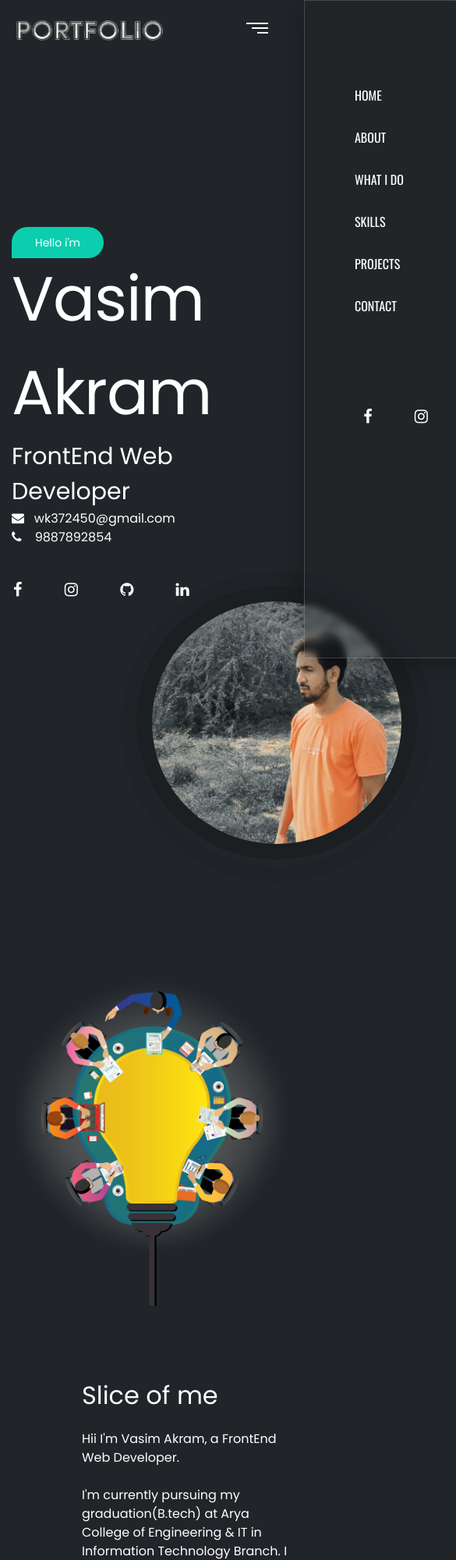
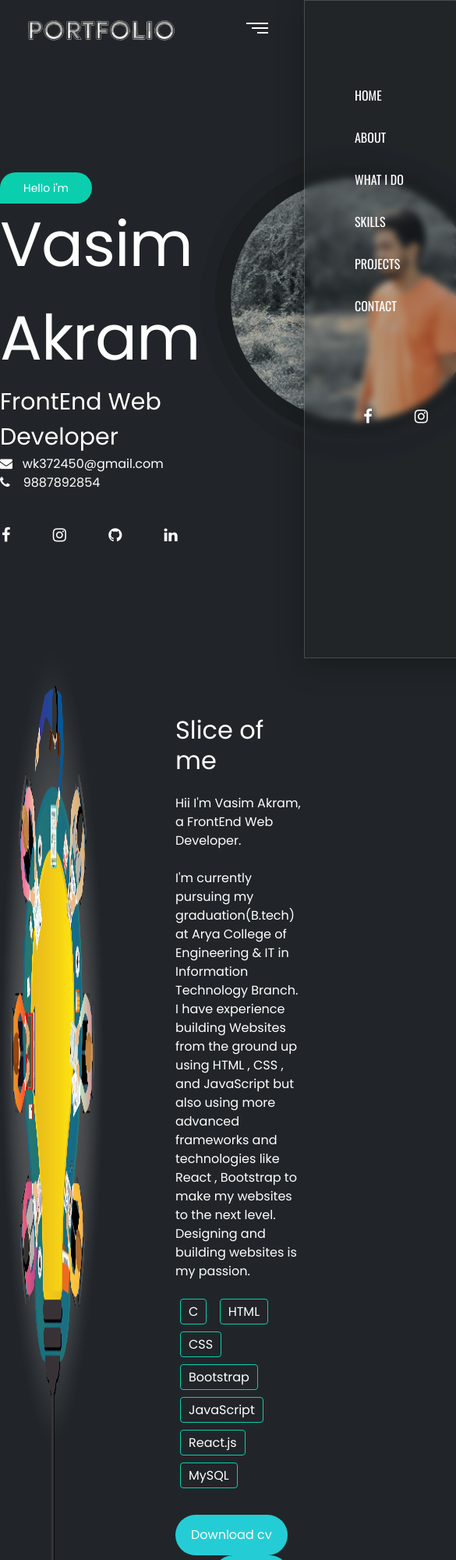
Before and after one commit to va372450/Vasim_Portfolio, a plain HTML site: page index.html in a window 390 px wide. Shown: the top 2000 px of the page at 78% size, 585 px wide, since content can reach past the window. Drawn offline with nearby package versions, Linux system fonts and the light colour scheme.

Commit message:
add responsive

```diff
--- a/index.html
+++ b/index.html
@@ -212,7 +212,7 @@
 
 
     <main class="main" id="main">
-        <header class="header">
+        <header class="header container-fluid">
             <div class="wrap d-flex">
                 <h1 class="logo">
                     <a href=""><img src="images/portfolio_(6).png" alt=""></a>
@@ -274,8 +274,8 @@
     <br><br><br><br><br>
 
     <section class="home container text-white" id="home">
-        <div class="row">
-            <div class="col-md-6 wow fadeInUp" data-wow-duration="1s" data-wow-delay="1s">
+        <div class="row responsive-home">
+            <div class="wow fadeInUp" data-wow-duration="1s" data-wow-delay="1s">
                 <div class="hero-text">
                     <span class="title">Hello i'm</span><br>
                     <span class="name">Vasim Akram</span> <br>
@@ -304,10 +304,10 @@
 
 
 
-            <div class="col-md-6 wow fadeInUp">
+            <div class=" wow fadeInUp">
                 <div class="hero-img">
                     <div class="img-border">
-                        <img src="images/cover.jpg" class="img-fluid" alt="Invalid Path">
+                        <img src="images/cover.jpg" class="img-fluid" alt="">
                     </div>
                 </div>
             </div>
@@ -324,11 +324,11 @@
 
     <section class="about" id="about">
         <div class="container">
-            <div class="row">
-                <div class="col-md-6 wow bounceInLeft" data-wow-duration="1.1s" data-wow-delay="1.1s">
+            <div class="row responsive-about">
+                <div class=" wow bounceInLeft" data-wow-duration="1.1s" data-wow-delay="1.1s">
                     <img src="images/seo-home1.png" alt="">
                 </div>
-                <div class="col-md-5 text-white gap wow bounceInLeft" data-wow-duration="1.1s" data-wow-delay="1.1s">
+                <div class=" text-white gap wow bounceInLeft" data-wow-duration="1.1s" data-wow-delay="1.1s">
                     <br><br><br><br>
                     <h2>Slice of me</h2>
                     <br>
@@ -861,7 +861,8 @@
                             </div>
                         </div>
                     </div>
-                    <div class="col-sm-12 col-md-6 wow fadeInUp" data-wow-duration="0.8s" data-wow-delay="0.3s">
+                    <div class="responsive-contact">
+                        <div class=" wow fadeInUp" data-wow-duration="0.8s" data-wow-delay="0.3s">
                             <form action="https://formspree.io/f/mknkrywy" method="POST" id="contactForm"
                                 class="single-form quate-form wow fadeInUp" data-toggle="validator">
                                 <div id="msgSubmit" class="h3 text-center hidden"></div>
@@ -871,12 +872,12 @@
                                             placeholder="First Name" required>
                                     </div>
                                     <div class="col-md-6 col-sm-12 input-color">
-                                    <input name="lastname" class="contact-email form-control" id="L_name" type="text"
-                                        placeholder="Last Name" required>
+                                        <input name="lastname" class="contact-email form-control" id="L_name"
+                                            type="text" placeholder="Last Name" required>
                                     </div>
                                     <div class="col-sm-12 input-color">
-                                    <input name="_replyto" class="contact-subject form-control" id="email" type="email"
-                                        placeholder="Your Email" required>
+                                        <input name="_replyto" class="contact-subject form-control" id="email"
+                                            type="email" placeholder="Your Email" required>
                                     </div>
                                     <div class="col-sm-12 input-color">
                                         <textarea class="contact-message" name="message" id="message" rows="6"
@@ -890,11 +891,13 @@
                                 </div>
                             </form>
                         </div>
-                    <div class="col-sm-12 col-md-6 wow fadeInUp" data-wow-duration="0.8s" data-wow-delay="0.5s">
-                        <div class="mh-map">
+                        <div class=" wow fadeInUp" data-wow-duration="0.8s" data-wow-delay="0.5s">
+                            <div class="mh-map ml-4">
                                 <iframe
                                     src="https://www.google.com/maps/embed?pb=!1m18!1m12!1m3!1d2354.603171599609!2d75.6331732301563!3d25.437635500543692!2m3!1f0!2f0!3f0!3m2!1i1024!2i768!4f13.1!3m3!1m2!1s0x396f09450a2ce00b%3A0x8d8c69d14ebd01d8!2sGuru%20Nanak%20Colony%2C%20Housing%20Board%20Colony%2C%20Bundi%2C%20Rajasthan%20323001!5e0!3m2!1sen!2sin!4v1622673674575!5m2!1sen!2sin"
-                                width="530" height="350" style="border:0;" allowfullscreen="" loading="lazy"></iframe>
+                                    width="530px" height="390px" style="border:0;" allowfullscreen=""
+                                    loading="lazy"></iframe>
+                            </div>
                         </div>
                     </div>
                     <div class="col-sm-12 mh-copyright wow fadeInUp" data-wow-duration="0.8s" data-wow-delay="0.3s">
--- a/style.css
+++ b/style.css
@@ -340,8 +340,10 @@ border: 1px solid rgba( 255, 255, 255, 0.18 );
 
 
 
+
+
 .home{
-    margin-top: 100px;
+    margin-top: 30px;
 }
 
 
@@ -389,7 +391,7 @@ border: 1px solid rgba( 255, 255, 255, 0.18 );
 
 
 .hero-img{
-    margin-left: 140px;
+    /* margin-left: 120px; */
     margin-top: -40px;
 }
 
@@ -439,9 +441,7 @@ border: 1px solid rgba( 255, 255, 255, 0.18 );
 }
 
 
-.gap{
-    margin-left: 90px;
-}
+
 
 
 
@@ -723,19 +723,19 @@ border: 1px solid rgba( 255, 255, 255, 0.18 );
 }
 
 
- .mh-education-item h4{
+.mh-education-item h4{
      font-size: 20px;
      line-height: 30px;
      font-weight: 400;
      font-family: 'Poppins',sans-serif;
      color: white;
 
-}
+    }
 
 
 
- .mh-education-item  .mh-eduyear{
-     margin: 10px 0;
+    .mh-education-item  .mh-eduyear{
+        margin: 10px 0;
      color: #0bceaf !important;
      font-family: 'Poppins',sans-serif;
 
@@ -1126,3 +1126,44 @@ figure:hover figcaption{
 .input-color input,textarea{
     color:white;
 }
+
+
+
+
+
+
+
+
+
+
+
+
+
+.responsive-home{
+    display: flex;
+    flex-direction:row;
+    flex-wrap: nowrap;
+    justify-content:space-around;
+}
+
+
+.responsive-about{
+    display: flex;
+    flex-direction:row;
+    flex-wrap: nowrap;
+    justify-content:space-around;
+}
+.responsive-about img{
+    width:100%;
+    height:100%;
+}
+.gap{
+    margin-left: 90px;
+    width:1000px;
+}
+.responsive-contact{
+    display: flex;
+    flex-direction:row;
+    flex-wrap: nowrap;
+    /* justify-content:space-evenly; */
+}
```
Also changed, not shown: images/Personal1.jpg (added), images/Personal2.jpg (added). Lines whose indentation alone changed are shown as unchanged.
